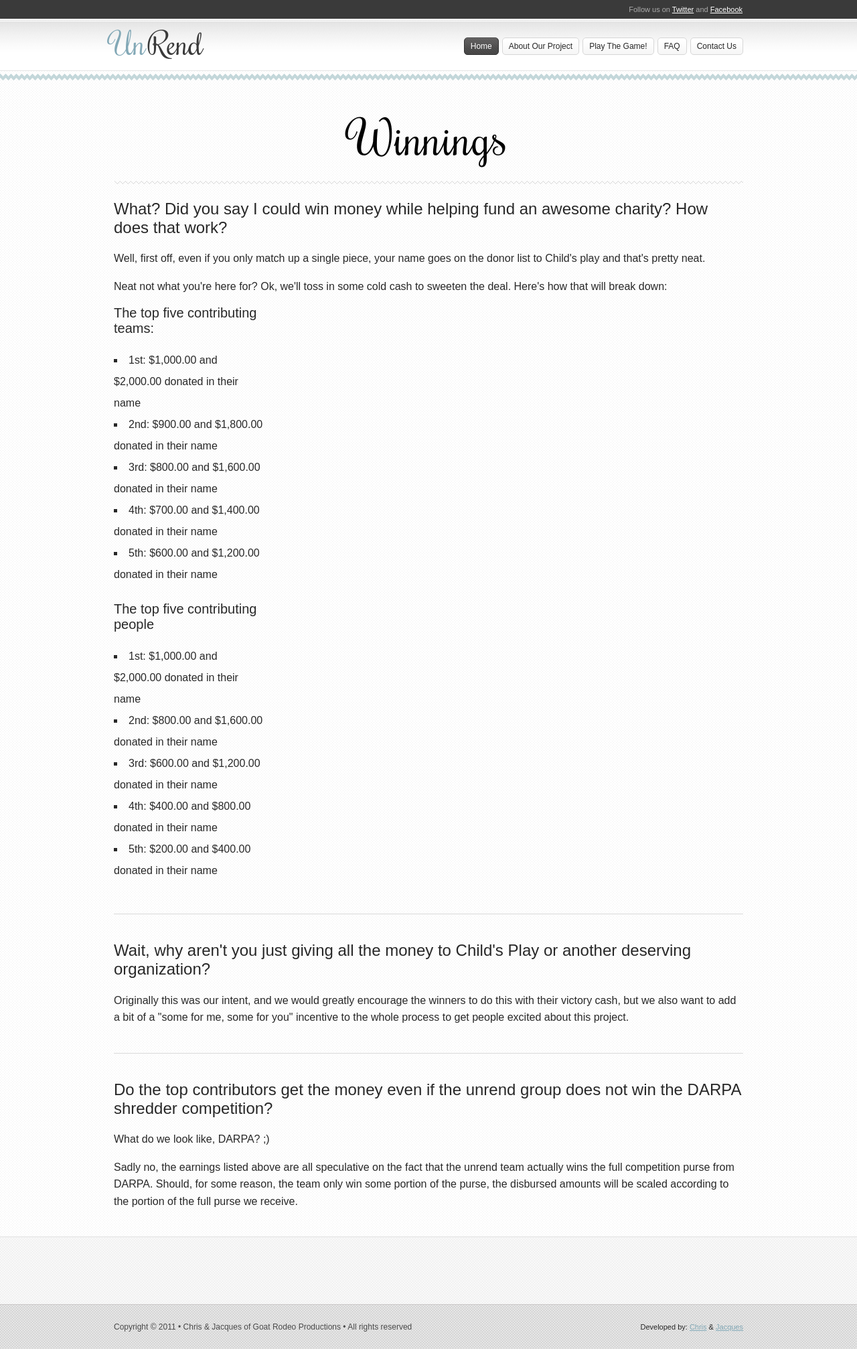
After one commit to betaorbust/crowdshred, a Django app: page /winnings/ in a window 1280 px wide. The commit adds this page. Shown: the whole page at 67% size. Run offline with Django 3.2, Linux system fonts and the light colour scheme; parts of the project's set-up code (start-up, migrations or seed data) failed here and were passed over; some libraries are stand-ins or nearby versions.

Commit message:
Added Winnings copy and inserted headlineNews block into the template.

```diff
--- a/project/static/css/style.css
+++ b/project/static/css/style.css
@@ -1,8 +1,8 @@
 body{
-    font-size:14px;
+    font-size:16px;
 }
 p{
-    font-size:14px;
+    font-size:16px;
     line-height:1.6;
 }
 
@@ -18,6 +18,37 @@ a {
 a, a:link, a:visited, a:focus {
 	text-decoration:underline;
 	outline:none;}
+
+h1, h2, h3, h4, h5, h6 {
+	font-weight:normal;
+	color:#282828;
+}
+
+h1 {
+	font:2.4em Arial, Helvetica, sans-serif;
+	margin-bottom:0.5em;
+}
+
+h2 {
+	font:28px Arial, Helvetica, sans-serif;
+	margin-bottom:0.7em;
+}
+
+h3	{
+	font:24px Arial, Helvetica, sans-serif;
+	margin-bottom:0.8em;
+}
+
+h4	{
+	font:20px Arial, Helvetica, sans-serif;
+	margin-bottom:1em;
+}
+
+h5, h6	{
+	font:1.3em Arial, Helvetica, sans-serif;
+	margin-bottom:1.2em;
+}
+
 
 #board{
     width:640px;
@@ -43,6 +74,19 @@ div.sliderContainer {
 
     }
 
+div.headlineNews{
+    width:940px;
+    margin:5px;
+    margin-left:auto;
+    margin-right:auto;
+    background-color:#a0bf7c;
+    color:white;
+    padding: 4px 5px 3px 5px;
+    border:solid 1px white;
+}
+.headlineNews p{
+    margin:5px;
+}
 
 .logo {
 	padding:26px 5px 15px 5px;
@@ -195,3 +239,12 @@ ul.sf-menu > li > a  {
 	font-size:12px;
     text-decoration:none;
 }
+
+h1.title {
+	font-family: 'RochesterRegular';
+	color:#000;
+	margin:0 0 8px 0;
+	font-size:70px;
+    text-align:center;
+	/*text-transform:lowercase;*/
+}
--- a/project/templates/about.html
+++ b/project/templates/about.html
@@ -3,7 +3,7 @@
 {% block structure %}
    <div id="sidebar_right" class="middle">
       <div class="container_11">
-                  <h1>About us!</h1>
+                  <h1 class="title">About us!</h1>
                   <div class="divider"></div>
        			<div class="columns2">
 					<div class="column">
--- a/project/templates/base.html
+++ b/project/templates/base.html
@@ -45,7 +45,7 @@
                 </div><!--/ nav-->
       </div><!--/ container_12-->
     </div><!--/ header-->
-
+    {% block headlineNews %}{% endblock headlineNews %}
     <!-- THIS IS THE HOME PAGE STUFF!-->
     {% block structure %}{% endblock structure %}
 
--- /dev/null
+++ b/project/templates/winnings.html
@@ -0,0 +1,46 @@
+{% extends "base.html" %}
+
+{% block structure %}
+   <div id="sidebar_right" class="middle">
+      <div class="container_11">
+			{% block content %}
+			    <h1 class="title">Winnings</h1>
+			    <div class="divider"></div>
+                <h3>What? Did you say I could win money while helping fund an awesome charity? How does that work?</h3>
+			    <p>Well, first off, even if you only match up a single piece, your name goes on the donor list to Child's play and that's pretty neat.</p>
+                <p>Neat not what you're here for? Ok, we'll toss in some cold cash to sweeten the deal. Here's how that will break down:</p>
+                <div class="columns" id="columnsContainer1" >
+                    <div class="column">
+                        <h4>The top five contributing teams:</h4>
+                        <ul class="ordered-type1">
+                            <li>1st: $1,000.00 and $2,000.00 donated in their name</li>
+                            <li>2nd: $900.00 and $1,800.00 donated in their name</li>
+                            <li>3rd: $800.00 and $1,600.00 donated in their name</li>
+                            <li>4th: $700.00 and $1,400.00 donated in their name</li>
+                            <li>5th: $600.00 and $1,200.00 donated in their name</li>
+                        </ul>
+                    </div>
+                    <div class="column">
+                        <h4>The top five contributing people</h4>
+                        <ul class="ordered-type1">
+                            <li>1st: $1,000.00 and $2,000.00 donated in their name</li>
+                            <li>2nd: $800.00 and $1,600.00 donated in their name</li>
+                            <li>3rd: $600.00 and $1,200.00 donated in their name</li>
+                            <li>4th: $400.00 and $800.00 donated in their name</li>
+                            <li>5th: $200.00 and $400.00 donated in their name</li>
+                        </ul>
+                    </div>
+                </div>
+			    <div class="divider_space"></div>
+                <h3>Wait, why aren't you just giving all the money to Child's Play or another deserving organization?</h3>
+                <p>Originally this was our intent, and we would greatly encourage the winners to do this with their victory cash, but we also want to add a bit of a "some for me, some for you" incentive to the whole process to get people excited about this project.</p>
+                <div class="divider_space"></div>
+                <h3>Do the top contributors get the money even if the unrend group does not win the DARPA shredder competition?</h3>
+                <p>What do we look like, DARPA? ;)</p>
+                <p>Sadly no, the earnings listed above are all speculative on the fact that the unrend team actually wins the full competition purse from DARPA. Should, for some reason, the team only win some portion of the purse, the disbursed amounts will be scaled according to the portion of the full purse we receive.</p>
+</p>
+			{% endblock content %}
+         	<div class="clear"></div>
+     </div><!--/ container_11-->
+    </div><!--/ sidebar_right-->
+{% endblock %}
--- a/project/urls.py
+++ b/project/urls.py
@@ -15,6 +15,7 @@ urlpatterns = patterns('',
     url(r'^game/', TemplateView.as_view(template_name='game.html'), name='game'),
     url(r'^about/', TemplateView.as_view(template_name='about.html'), name='about'),
     url(r'^faq/', TemplateView.as_view(template_name='faq.html'), name='faq'),
+    url(r'^winnings/', TemplateView.as_view(template_name='winnings.html'), name='winnings'),
 )
 
 # Static URLs
```
Also changed, not shown: project/templates/homepage.html (+10 -3 lines).
